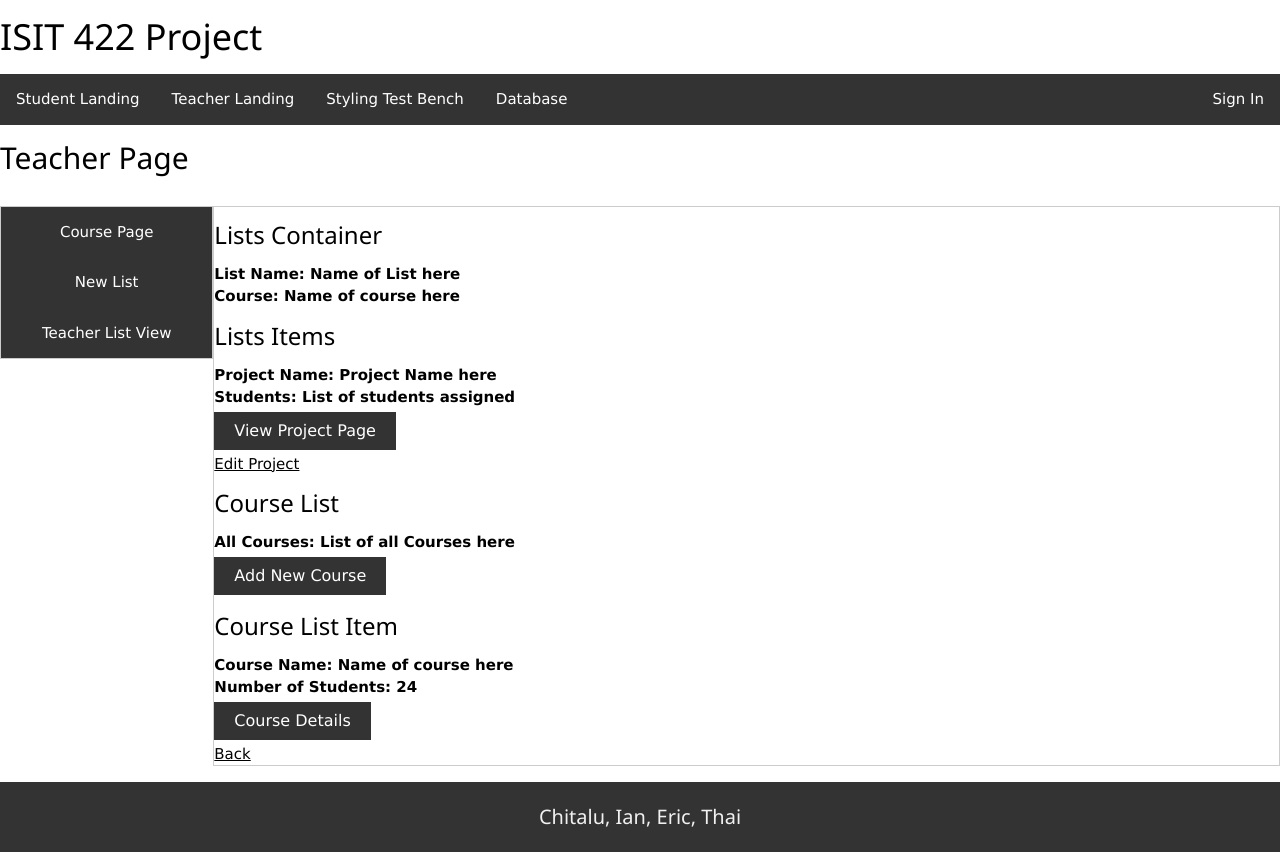
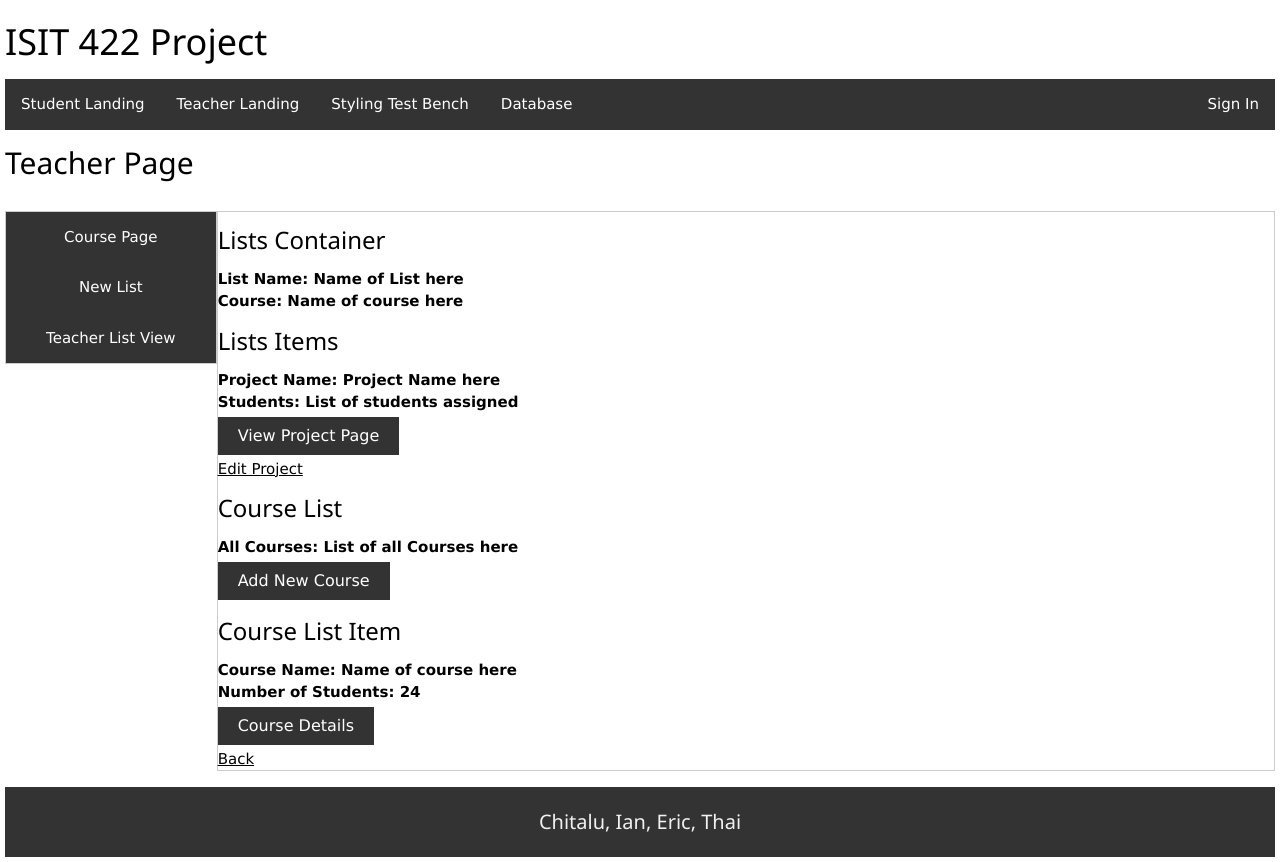
Before and after one commit to ADerangedTeddyBear/ISIT422GroupProjectAngular, an Angular app in the folder isit422-angular-project/: page /teacher-pages/teacher-project-view in a window 1280 px wide. Built offline with nearby package versions, Linux system fonts and the light colour scheme.

Commit message:
Added 5px of padding for convenience

```diff
--- a/isit422-angular-project/src/app/app.component.html
+++ b/isit422-angular-project/src/app/app.component.html
@@ -1,5 +1,6 @@
 <link rel="stylesheet" href="https://www.w3schools.com/w3css/4/w3.css">
 
+<div style="padding: 5px">
   <header>
     <h1>ISIT 422 Project</h1>
 
@@ -19,3 +20,4 @@
   <footer>
     <h4>Chitalu, Ian, Eric, Thai</h4>
   </footer>
+</div>
```
Lines whose indentation alone changed are shown as unchanged.
